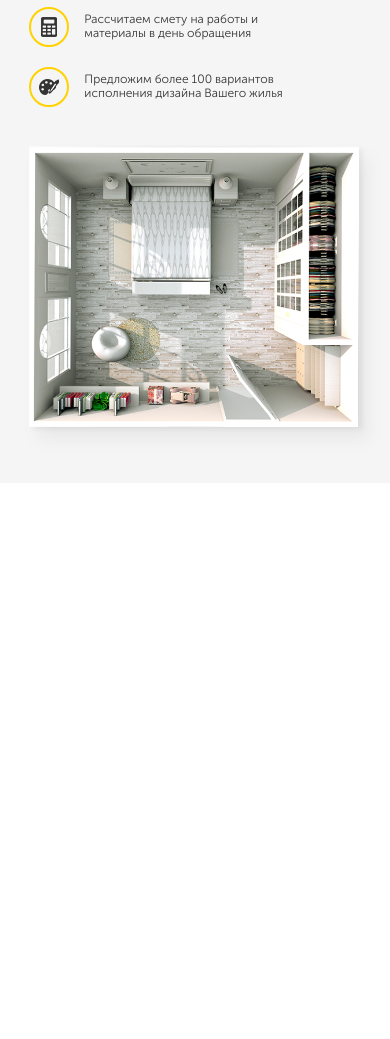
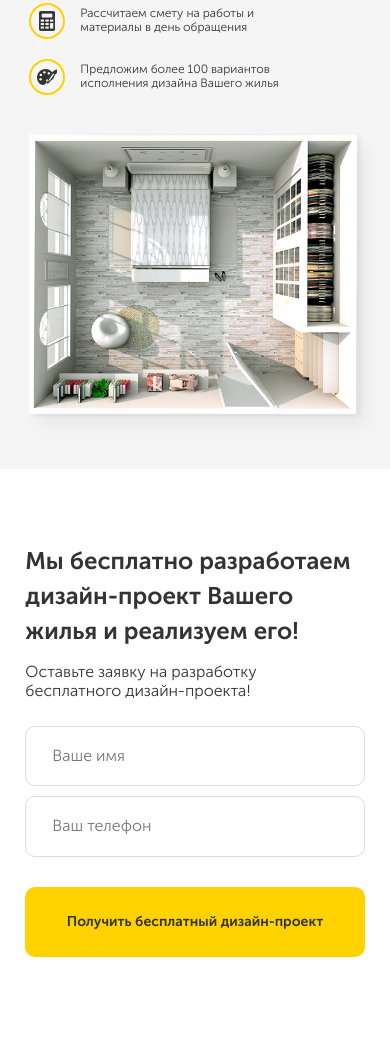
Before and after one commit to polad9ev/practic, a plain HTML site: page src/index.html in a window 390 px wide. Shown: the part 306-1345 px from the top of the page. Before the commit the page ends 844 px from the top, so only its background shows below. Drawn offline with Linux system fonts and the light colour scheme.

Commit message:
Сверстан секция offer. Адаптив.

```diff
--- /dev/null
+++ b/src/css/offer.css
@@ -0,0 +1,9 @@
+.offer-block {
+  display: -webkit-box;
+  display: -ms-flexbox;
+  display: flex;
+  -webkit-box-orient: vertical;
+  -webkit-box-direction: normal;
+      -ms-flex-direction: column;
+          flex-direction: column;
+}
--- a/src/index.html
+++ b/src/index.html
@@ -13,7 +13,6 @@
 
 <body>
 
-</body>
   <nav class="navbar">
     <div class="container">
       <div class="navbar-block">
@@ -91,6 +90,31 @@
       <!-- /.container -->
     </section>
     <!-- /.hero -->
+    <section class="offer section">
+      <div class="container">
+        <div class="offer-block">
+          <h2 class="section-title offer__title">Мы бесплатно разработаем
+            дизайн-проект Вашего жилья
+            и реализуем его!
+          </h2>
+          <!-- /.section-title offer__title -->
+          <span class="section-subtitle offer__subtitle">Оставьте заявку на разработку
+            бесплатного дизайн-проекта!
+          </span>
+          <!-- /.section-subtitle offer__subtitle -->
+          <form action="#" class="form offer__form">
+            <input class="input offer__input" type="text" placeholder="Ваше имя">
+            <input class="input offer__input" type="tel" placeholder="Ваш телефон">
+            <button class="button offer__button">Получить бесплатный дизайн-проект</button>
+          </form>
+        </div>
+        <!-- /.offer-block -->
+      </div>
+      <!-- /.container -->
+    </section>
+    <!-- /.offer section -->
   </main>
 
+</body>
+
 </html>
--- a/src/sass/_colors.sass
+++ b/src/sass/_colors.sass
@@ -1,3 +1,5 @@
 $main-color: #ffd200
 $text-color: #333333
-$bg-grey: #f5f5f5
+$secondary: #f5f5f5
+$border-input: #dddddd
+$input-text: #999999
--- a/src/sass/_interface.sass
+++ b/src/sass/_interface.sass
@@ -1,3 +1,22 @@
+.container
+  width: 1170px
+  margin: 0 auto
+@media (max-width: 1200px)
+  .container
+    width: 720px
+@media (max-width: 768px)
+  .container
+    max-width: 580px
+    width: 87%
+
+
+*
+  box-sizing: border-box
+
+h1,h2,h3,h4,h5,h6
+  padding: 0
+  margin: 0
+
 body
   color: $text-color
   +reg
@@ -8,16 +27,6 @@ body
 img
   max-width: 100%
 
-.container
-  width: 1170px
-  margin: 0 auto
-@media (max-width: 1200px)
-  .container
-    width: 760px
-@media (max-width: 768px)
-  .container
-    max-width: 580px
-    width: 87%
 
 .button
   +bold
@@ -33,3 +42,19 @@ img
   &:active
     background-color: lighten($main-color, 22%)
     box-shadow: 0px 0px 20px 0px rgba(0,0,0,0.15)
+
+
+.section
+  padding-top: 74px
+  padding-bottom: 82px
+  &-title
+    +bold
+    font-size: 24px
+  &-subtitle
+    font-size: 16px
+    display: block
+
+.input
+  border: 1px solid $border-input
+  color: $input-text
+  border-radius: 10px
--- a/src/sass/blocks/_hero.sass
+++ b/src/sass/blocks/_hero.sass
@@ -1,7 +1,6 @@
 .hero
   padding-top: 47px
-  // padding-bottom: 52px
-  background-color: $bg-grey
+  background-color: $secondary
   &-block
     display: flex
     justify-content: space-between
@@ -46,8 +45,16 @@
   &-image
     margin-right: -40px
     max-width: 100%
+    img
+      // margin-right: 40px
 
 // ADAPTIVE
+
+// bugfix ~1200-1253px
+@media (max-width: 1255px)
+  .hero
+    &-image
+      margin-right: -15px
 @media (max-width: 1200px)
   .hero
     &-block
--- /dev/null
+++ b/src/sass/blocks/_offer.sass
@@ -0,0 +1,49 @@
+.offer
+  background: url('../img/offer-bg.png') no-repeat
+  background-position: center right
+  // background-size: contain
+  position: relative
+  &::before
+    content: ''
+    width: 50%
+    height: 100%
+    position: absolute
+    top: 0
+    left: 0
+    background: #ffffff
+  &-block
+    width: 50%
+    padding-right: 90px
+    position: relative
+  &__title
+    line-height: 35px
+    max-width: 350px
+    margin-bottom: 15px
+  &__subtitle
+    max-width: 235px
+    margin-bottom: 26px
+  &__input
+    width: 240px
+    padding: 20px 26px
+    margin-bottom: 30px
+    &:first-child
+      margin-right: 11px
+  &__button
+    width: 100%
+    padding: 27px 0
+    min-height: 70px
+@media (max-width: 1200px)
+  .offer
+    background-size: cover
+    &__input
+      width: 100%
+      &:first-child
+        margin-bottom: 10px
+    &__button
+      font-size: 14px
+@media (max-width: 768px)
+  .offer
+    background: #ffffff
+    &-block
+      width: 100%
+      padding-right: 0
--- a/src/sass/style.sass
+++ b/src/sass/style.sass
@@ -5,3 +5,4 @@
 // imports blocks
 @import 'blocks/navbar'
 @import 'blocks/hero'
+@import 'blocks/offer'
```
Also changed, not shown: src/css/style.css, src/img/offer-bg.png (added). Lines whose indentation alone changed are shown as unchanged.
